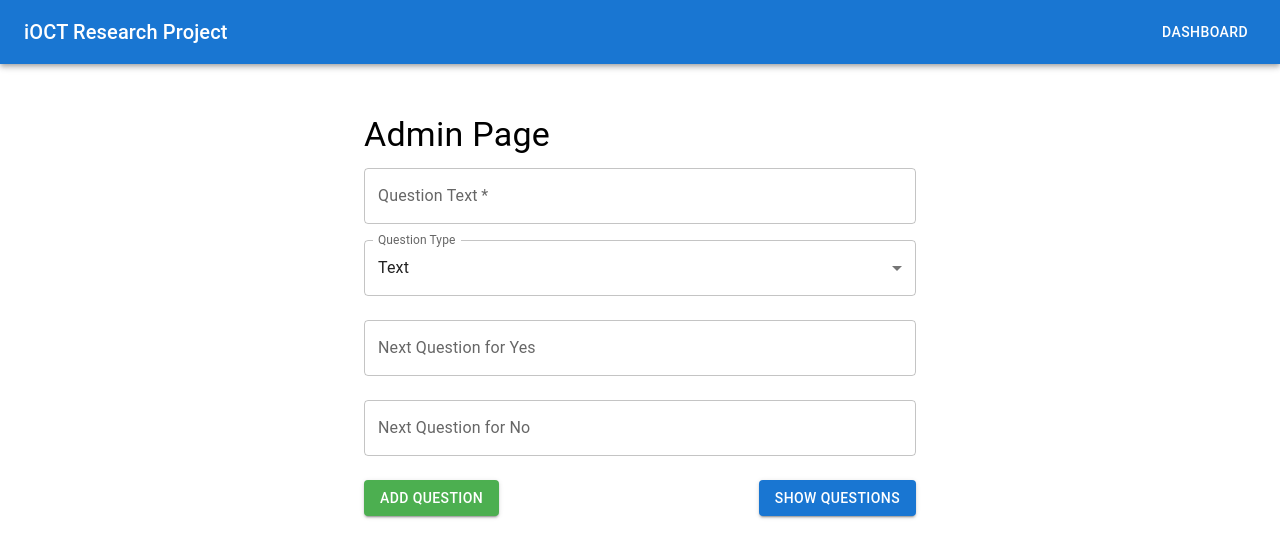
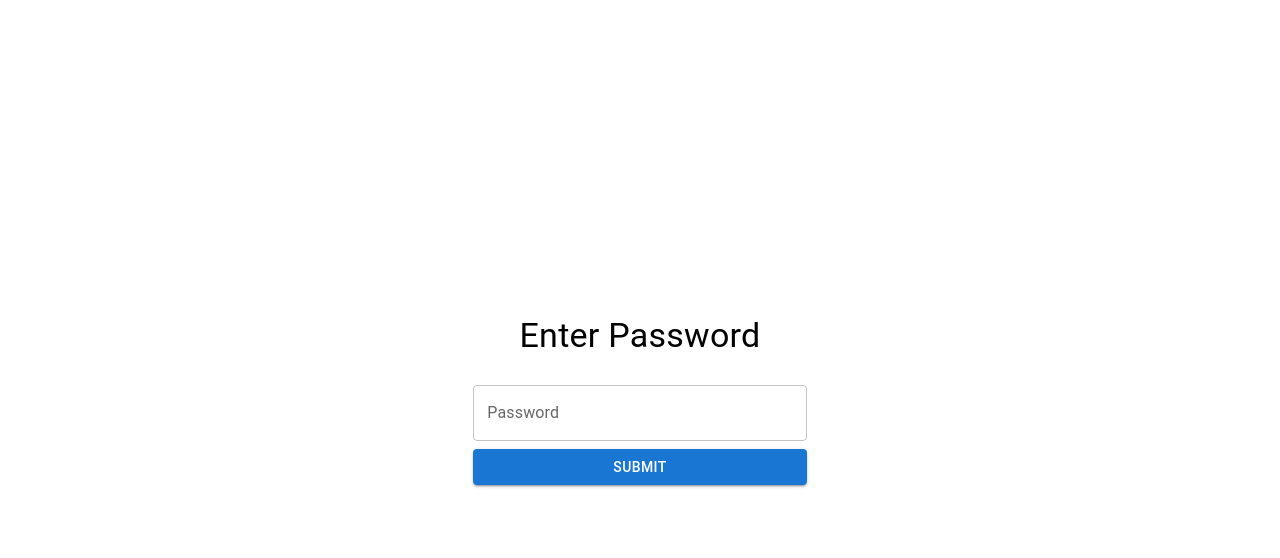
Before and after one commit to piotcharis/Questionnaire, a React (Create React App) app in the folder questionnaire/: page /admin in a window 1280 px wide. Shown: the top 558 px of the page. Built offline with nearby package versions, Linux system fonts and the light colour scheme; no server answers; the HTML template or start-up script is replaced by a standard one.

Commit message:
added password protection to the admin page

```diff
--- a/questionnaire/src/components/Navbar.js
+++ b/questionnaire/src/components/Navbar.js
@@ -15,7 +15,7 @@ function Navbar(props) {
           </Typography>
           {props.page === "dashboard" && (
             <Button color="inherit" href="/admin">
-              Add Question
+              Add/View Question
             </Button>
           )}
           {props.page === "admin" && (
--- /dev/null
+++ b/questionnaire/src/components/Password.js
@@ -0,0 +1,43 @@
+import React, { useState } from "react";
+import { TextField, Button, Container, Typography, Box } from "@mui/material";
+
+const PasswordSplashScreen = ({ onPasswordSubmit }) => {
+  const [password, setPassword] = useState("");
+
+  const handleSubmit = (event) => {
+    event.preventDefault();
+    onPasswordSubmit(password);
+  };
+
+  return (
+    <Container maxWidth="sm">
+      <Box
+        display="flex"
+        flexDirection="column"
+        justifyContent="center"
+        alignItems="center"
+        minHeight="100vh"
+      >
+        <Typography variant="h4" gutterBottom>
+          Enter Password
+        </Typography>
+        <form onSubmit={handleSubmit}>
+          <TextField
+            type="password"
+            label="Password"
+            variant="outlined"
+            fullWidth
+            margin="normal"
+            value={password}
+            onChange={(e) => setPassword(e.target.value)}
+          />
+          <Button type="submit" variant="contained" color="primary" fullWidth>
+            Submit
+          </Button>
+        </form>
+      </Box>
+    </Container>
+  );
+};
+
+export default PasswordSplashScreen;
--- a/questionnaire/src/pages/Admin.js
+++ b/questionnaire/src/pages/Admin.js
@@ -22,6 +22,7 @@ import axios from "axios";
 
 import QuestionsTable from "../components/QuestionsTable";
 import Navbar from "../components/Navbar";
+import PasswordSplashScreen from "../components/Password";
 
 const VisuallyHiddenInput = styled("input")({
   clip: "rect(0 0 0 0)",
@@ -56,6 +57,7 @@ const Admin = () => {
   const [alertError, setAlertError] = useState(false);
   const [alertSuccess, setAlertSuccess] = useState(false);
   const [alertMessage, setAlertMessage] = useState("");
+  const [passwordError, setPasswordError] = useState(false);
 
   const [openDialog, setOpenDialog] = useState(false);
 
@@ -63,9 +65,29 @@ const Admin = () => {
   const [questionColumns, setQuestionColumns] = useState([]);
   const [hasQuestions, setHasQuestions] = useState(false);
 
+  const [passwordEntered, setPasswordEntered] = useState(false);
+
   useEffect(() => {
     getQuestions();
   }, []);
+
+  const onPasswordSubmit = (password) => {
+    // Send the password to the server to check if it is correct
+    axios
+      .post("http://localhost:3000/api/password", {
+        password: password,
+      })
+      .then((response) => {
+        setPasswordEntered(true);
+        setPasswordError(false);
+      })
+      .catch((error) => {
+        console.error("Error checking password:", error);
+        setAlertError(true);
+        setAlertMessage("Incorrect password");
+        setPasswordError(true);
+      });
+  };
 
   const getQuestions = async () => {
     try {
@@ -250,7 +272,25 @@ const Admin = () => {
     </Box>
   );
 
-  return (
+  return !passwordEntered ? (
+    <>
+      <PasswordSplashScreen onPasswordSubmit={onPasswordSubmit} />
+      <Snackbar
+        autoHideDuration={2000}
+        open={passwordError}
+        onClose={handleClose}
+      >
+        <Alert
+          severity="error"
+          variant="filled"
+          sx={{ width: "100%" }}
+          onClose={handleClose}
+        >
+          Incorrect password
+        </Alert>
+      </Snackbar>
+    </>
+  ) : (
     <>
       <Navbar page={"admin"} />
       <Container maxWidth="sm">
```
Also changed, not shown: 2 other files (tests, documents, lock files or other folders).
